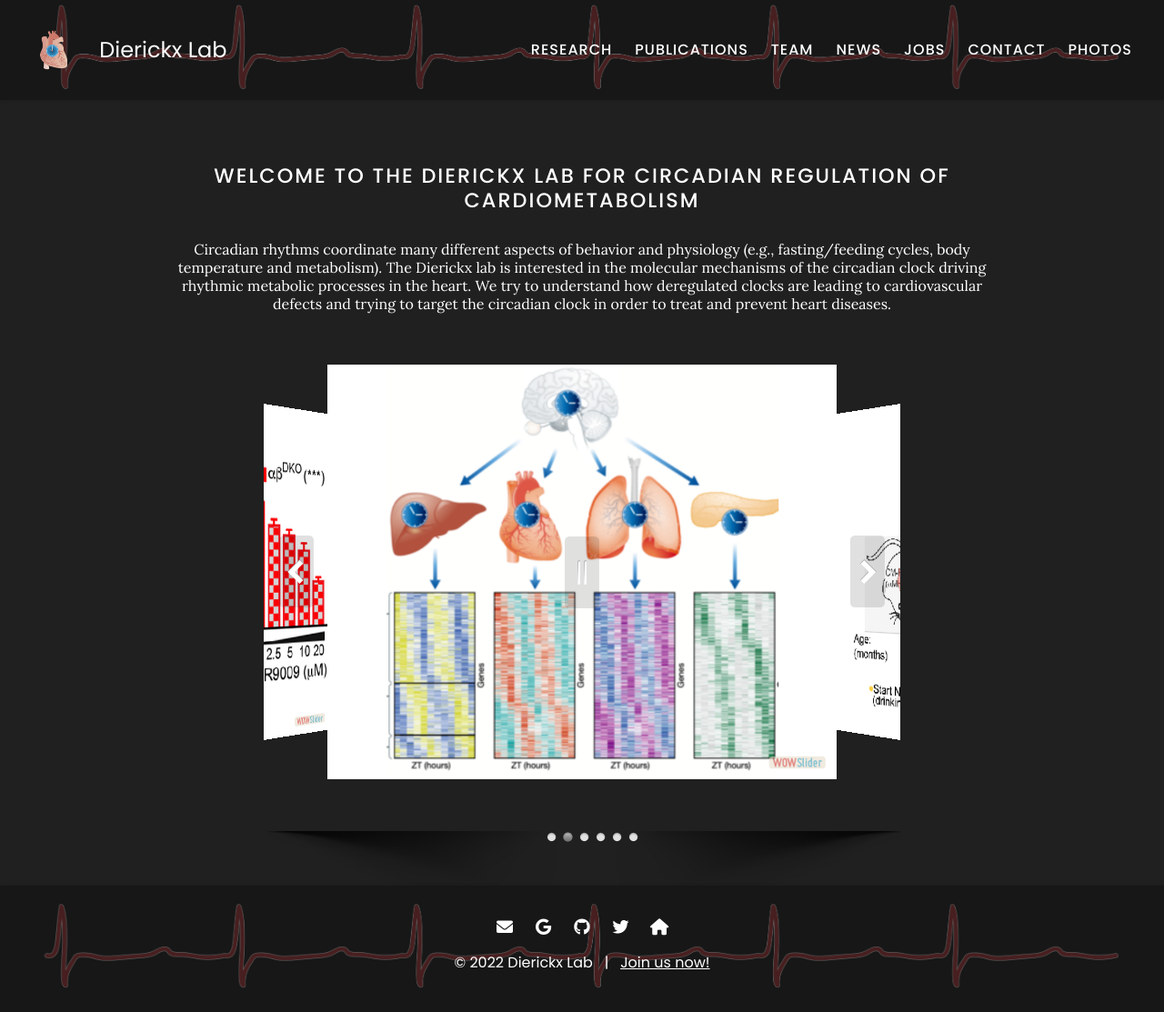
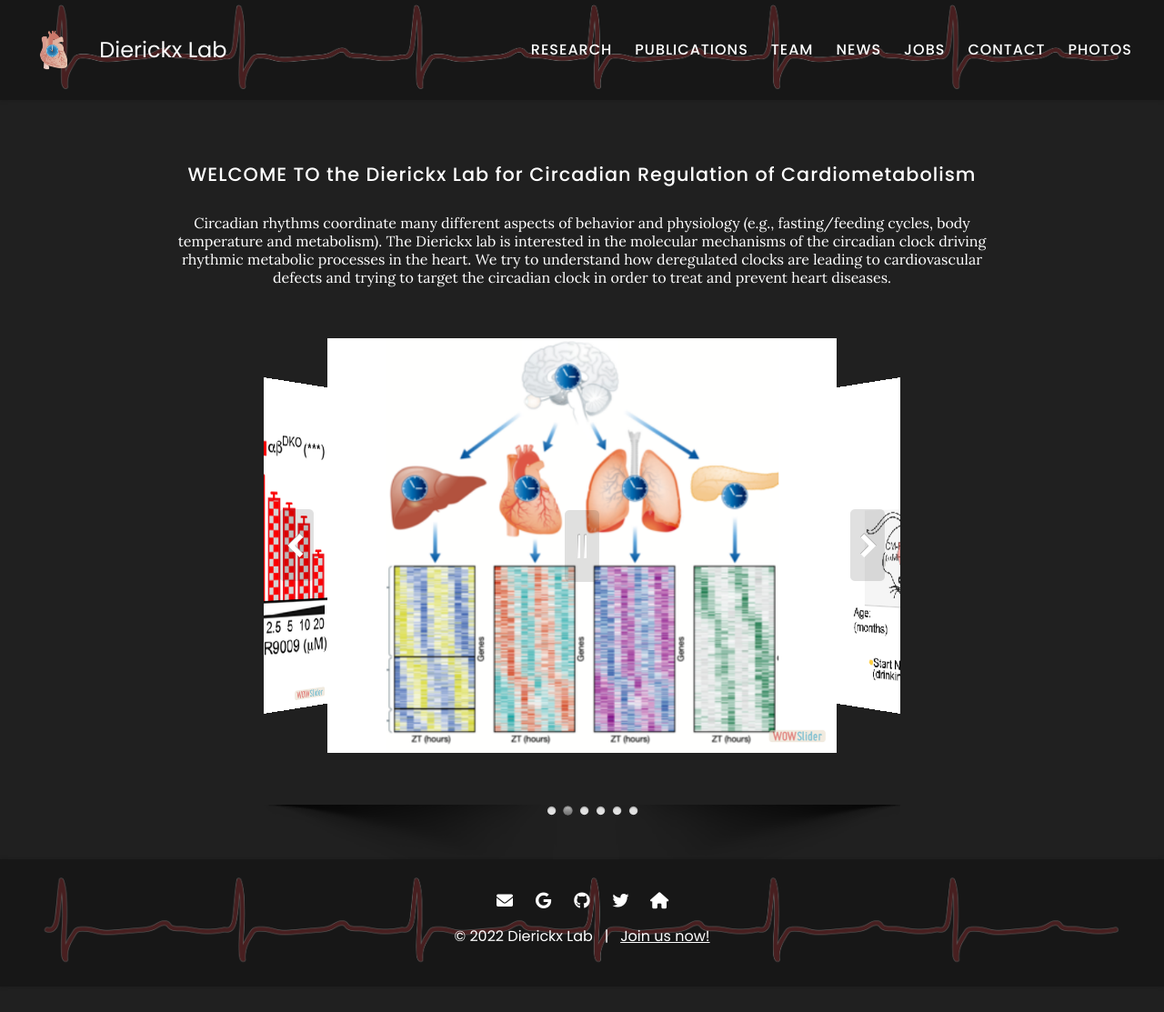
Before and after one commit to theDierickxLab/theDierickxLab, a Jekyll site: the page built from index.md, in a window 1280 px wide. Shown: the whole page at 91% size. Built offline with Jekyll 4.4.1, drawn with Linux system fonts in a browser that asks for light colours; after the commit the page ends 1085 px from its top, so only the background shows below that.

Commit message:
Update index.md

```diff
--- a/index.md
+++ b/index.md
@@ -3,7 +3,7 @@ title: Home
 ---
 
 
-#  <span style="color:white;">WELCOME TO the Dierickx Lab for Circadian Regulation of Cardiometabolism</span>
+## <span style="color:white;">WELCOME TO the Dierickx Lab for Circadian Regulation of Cardiometabolism</span>
 {:.center}
 
 <div>
```
